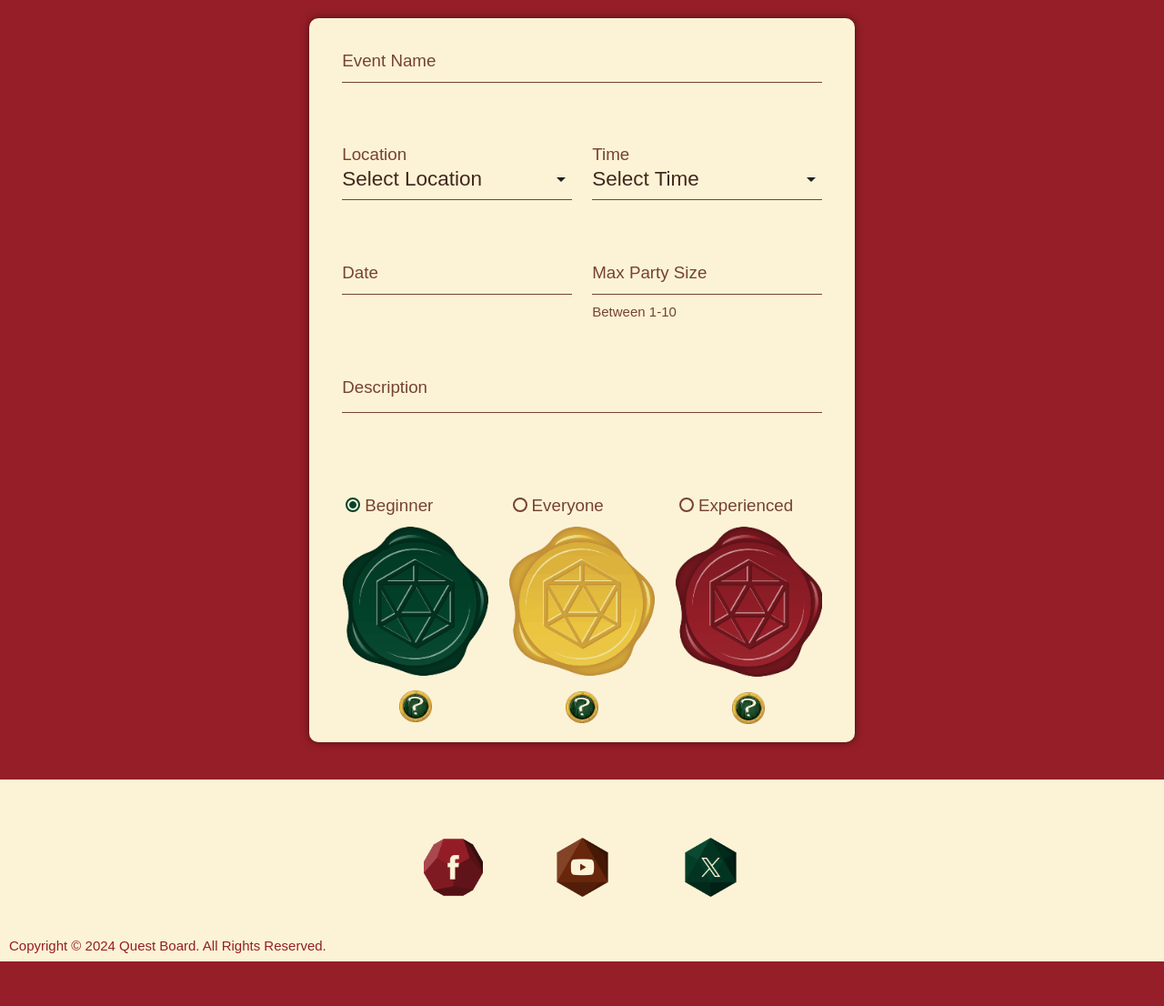
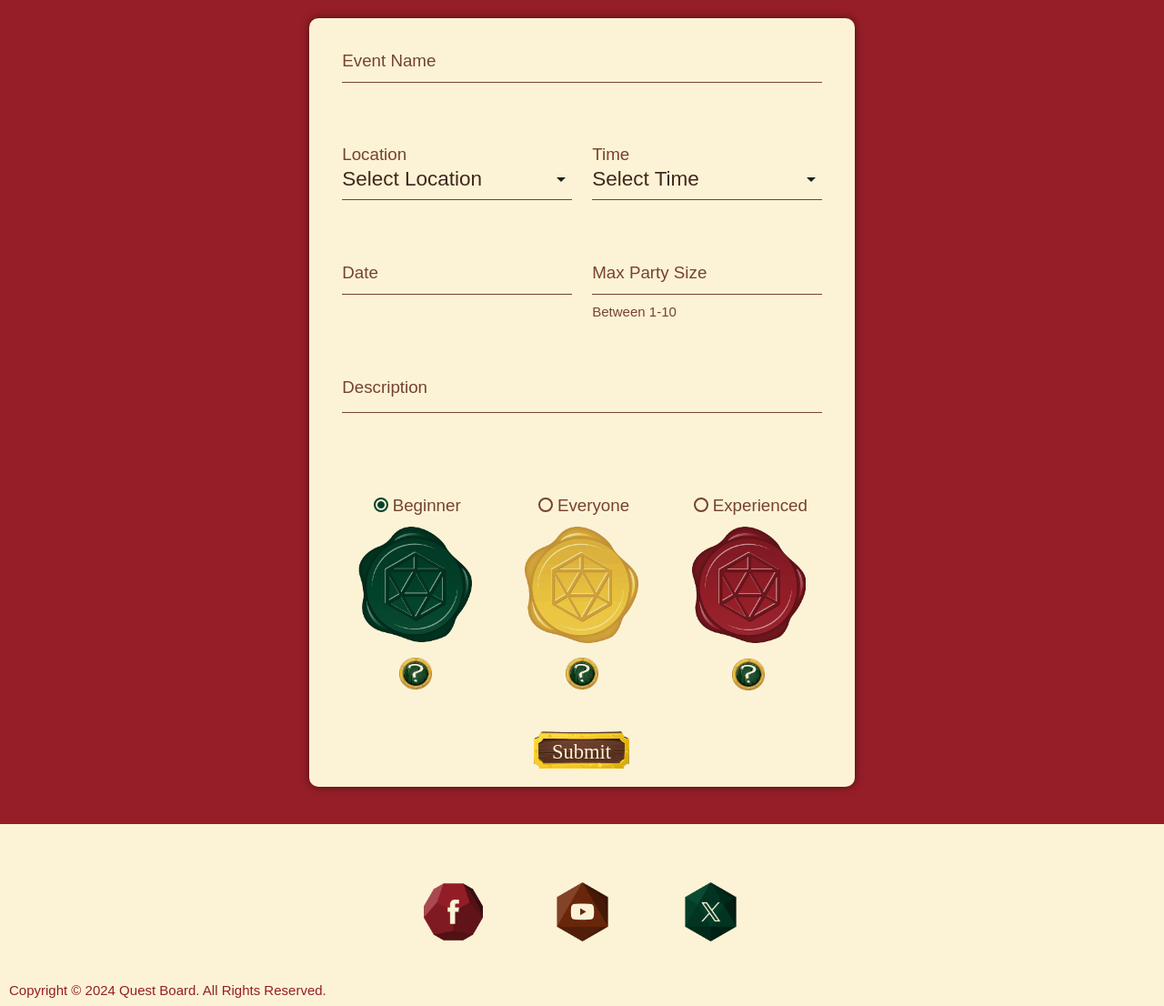
Before and after one commit to AndyWright360/Quest_Board, a Flask app: page /create_event in a window 1280 px wide. Shown: the part 315-1421 px from the top of the page at 91% size. Before the commit the page ends 1372 px from the top, so only its background shows below. Run offline with Flask 3, Linux system fonts and the light colour scheme; some libraries are stand-ins or nearby versions; some web fonts are replaced.

Commit message:
docs: add submission details to create_event form

```diff
--- a/quest_board/routes.py
+++ b/quest_board/routes.py
@@ -8,7 +8,7 @@ def home():
     return render_template("index.html")
 
 
-@app.route("/create_event")
+@app.route("/create_event", methods=["GET", "POST"])
 def create_event():
     return render_template("create_event.html")
 
--- a/quest_board/static/css/style.css
+++ b/quest_board/static/css/style.css
@@ -515,6 +515,10 @@ nav ul a:hover {
     box-shadow: 0px 0px 10px rgba(0, 0, 0, 0.5);
 }
 
+.submit-button {
+    margin-top: 25px;
+}
+
 /*---------- Form Labels & Inputs ----------*/
 
 /* Labels for form inputs */
@@ -705,6 +709,9 @@ input[type=number] {
 .stamp {
     margin-top: 10px;
     cursor: pointer;
+    max-width: 125px;
+    width: 100%;
+    height: auto;
 }
 
 /*---------- Popover ----------*/
--- a/quest_board/templates/base.html
+++ b/quest_board/templates/base.html
@@ -14,14 +14,14 @@
     <link rel="stylesheet" href="https://fonts.googleapis.com/css2?family=Charm:wght@400;700&display=swap" />
     <!-- Google Maps -->
     <script src="https://polyfill.io/v3/polyfill.min.js?features=default"></script>
+    <!-- Font Awesome -->
+    <script src="https://use.fontawesome.com/releases/v6.5.1/js/all.js"></script>
     <!-- Materialize -->
     <link rel="stylesheet" href="https://cdnjs.cloudflare.com/ajax/libs/materialize/1.0.0/css/materialize.min.css">
     <!-- Local stylesheet -->
     <link rel="stylesheet" href="{{ url_for('static', filename='css/style.css') }}" type="text/css" />
     <!-- Maps stylesheet -->
     <link rel="stylesheet" href="{{ url_for('static', filename='css/map-style.css') }}" type="text/css" />
-    <!-- Font Awesome -->
-    <script src="https://use.fontawesome.com/releases/v6.5.1/js/all.js"></script>
     <!-- PAGE TITLE -->
     <title>Quest Board</title>
 </head>
@@ -80,12 +80,12 @@
     <script src="https://cdnjs.cloudflare.com/ajax/libs/jquery/3.7.1/jquery.min.js"
         integrity="sha512-v2CJ7UaYy4JwqLDIrZUI/4hqeoQieOmAZNXBeQyjo21dadnwR+8ZaIJVT8EE2iyI61OV8e6M8PP2/4hpQINQ/g=="
         crossorigin="anonymous" referrerpolicy="no-referrer"></script>
+    <!-- Materialize -->
+    <script src="https://cdnjs.cloudflare.com/ajax/libs/materialize/1.0.0/js/materialize.min.js"></script>
     <!-- Local Javascript -->
     <script src="{{ url_for('static', filename='js/script.js') }}"></script>
     <!-- Map Javascript -->
     <script src="{{ url_for('static', filename='js/map.js') }}"></script>
-    <!-- Materialize -->
-    <script src="https://cdnjs.cloudflare.com/ajax/libs/materialize/1.0.0/js/materialize.min.js"></script>
 
     </body>
 
--- a/quest_board/templates/create_event.html
+++ b/quest_board/templates/create_event.html
@@ -11,11 +11,11 @@
 <section>
     <div class="red-bg">
         <div class="row form-container">
-            <form class="col s12">
+            <form class="col s12" method="POST" action="{{ url_for('create_event') }}">
                 <div class="row">
                     <!-- Event Name Input -->
                     <div class="input-field col s12">
-                        <input id="event_name" type="text" class="validate" data-length="30">
+                        <input id="event_name" name="event_name" type="text" class="validate" data-length="24">
                         <label for="event_name">Event Name</label>
                         <span class="helper-text" data-error="Too many characters"></span>
                     </div>
@@ -60,19 +60,19 @@
                 <div class="row">
                     <!-- Description Textarea -->
                     <div class="input-field col s12">
-                        <textarea id="description" class="materialize-textarea" data-length="250"></textarea>
+                        <textarea id="description" name="description" class="materialize-textarea" data-length="250"></textarea>
                         <label for="description">Description</label>
                         <span class="helper-text" data-error="Too many characters"></span>
                     </div>
                 </div>
                 <div class="row">
                     <!-- Radio Button - Beginner -->
-                    <div class="col s4">
+                    <div class="col s4 center-align">
                         <p class="radio-container">
-                            <label>
-                                <input class="with-gap" name="group3" type="radio" checked />
+                            <label for="beginner">
+                                <input class="with-gap" name="exp_level" id="beginner" type="radio" checked />
                                 <span>Beginner</span>
-                                <img class="responsive-img stamp" img src="{{ url_for('static', filename='images/seal-green.png') }}" alt="A green wax seal with a D20 symbol" />
+                                <img class="stamp" img src="{{ url_for('static', filename='images/seal-green.png') }}" alt="A green wax seal with a D20 symbol" />
                             </label>
                         </p>
                         <!-- Popover Content Beginner - Credit Mihael Tomić (CodePen) -->
@@ -86,12 +86,12 @@
                         </div>
                     </div>
                     <!-- Radio Button - Everyone -->
-                    <div class="col s4">
+                    <div class="col s4 center-align">
                         <p class="radio-container">
-                            <label>
-                                <input class="with-gap" name="group3" type="radio" />
+                            <label for="everyone">
+                                <input class="with-gap" name="exp_level" id="everyone" type="radio" />
                                 <span>Everyone</span>
-                                <img class="responsive-img stamp" img src="{{ url_for('static', filename='images/seal-yellow.png') }}" alt="A yellow wax seal with a D20 symbol" />
+                                <img class="stamp" img src="{{ url_for('static', filename='images/seal-yellow.png') }}" alt="A yellow wax seal with a D20 symbol" />
                             </label>
                         </p>
                         <!-- Popover Content Everyone -->
@@ -103,13 +103,13 @@
                             </div>
                         </div>
                     </div>
-                    <div class="col s4">
+                    <div class="col s4 center-align">
                         <!-- Radio Button - Experienced -->
                         <p class="radio-container">
-                            <label>
-                                <input class="with-gap" name="group3" type="radio" />
+                            <label for="experienced">
+                                <input class="with-gap" name="exp_level" id="experienced" type="radio" />
                                 <span>Experienced</span>
-                                <img class="responsive-img stamp" img src="{{ url_for('static', filename='images/seal-red.png') }}" alt="A red wax seal with a D20 symbol" />
+                                <img class="stamp" img src="{{ url_for('static', filename='images/seal-red.png') }}" alt="A red wax seal with a D20 symbol" />
                             </label>
                         </p>
                         <!-- Popover Content Experienced -->
@@ -122,6 +122,13 @@
                         </div>
                     </div>
                 </div>
+                <div class="row">
+                    <!-- Submit Button -->
+                    <div class="col s12 center-align">
+                        <button class="event-button submit-button" type="submit">Submit
+                        </button>
+                    </div>
+                </div>
             </form>
         </div>
     </div>
```
Also changed, not shown: other parts of quest_board/templates/create_event.html (+14 -14 lines), quest_board/models.py (+13 -6 lines).
